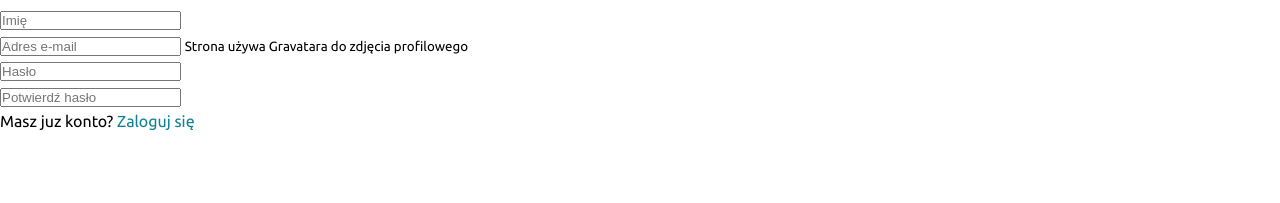
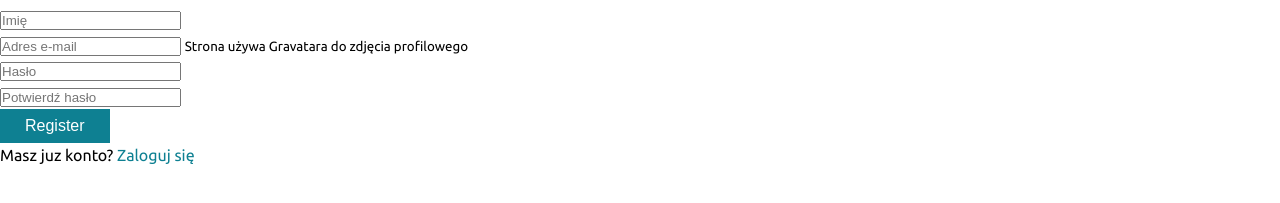
Before and after one commit to Elldrigar/Layout_for_Junior-Network, a website: page register.html in a window 1280 px wide. Shown: the part 115-318 px from the top of the page. Drawn offline with nearby package versions, Linux system fonts and the light colour scheme; files that its build step writes are made by us from their sources.

Commit message:
Add submit button

```diff
--- a/register.html
+++ b/register.html
@@ -38,6 +38,7 @@
         <div class="form-group">
             <input type="password" placeholder="Potwierdź hasło" minlength="8">
         </div>
+        <input type="submit" value="Register" class="btn btn-primary">
     </form>
     <p class="my-1">Masz juz konto? <a href="login.html">Zaloguj się</a></p>
 </section>
```
